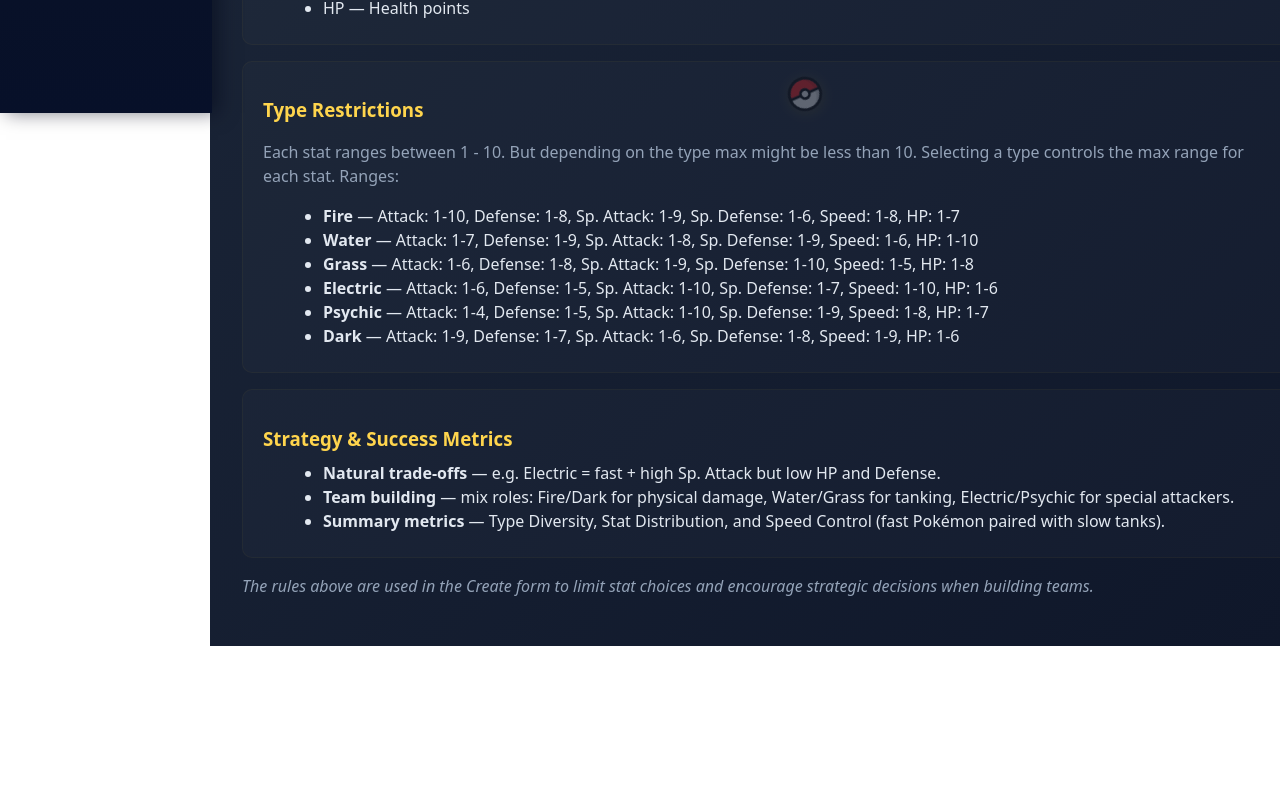
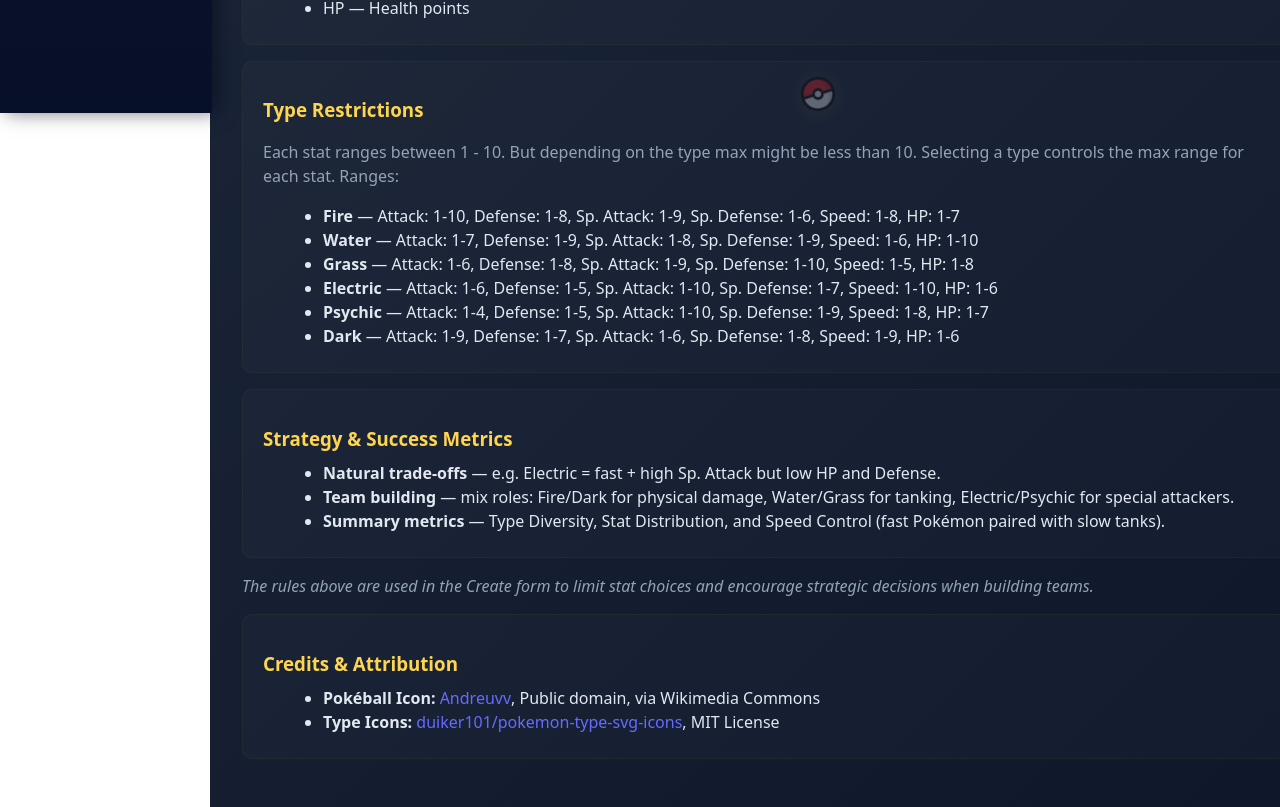
Before and after one commit to anekemuna/team-dex, a React (Vite) app: page /about in a window 1280 px wide. Shown: the part 735-1542 px from the top of the page. Before the commit the page ends 1381 px from the top, so only its background shows below. Built offline with nearby package versions, Linux system fonts and the light colour scheme; no server answers.

Commit message:
Add attribution to About page

```diff
--- a/src/pages/About.jsx
+++ b/src/pages/About.jsx
@@ -6,7 +6,8 @@
       <section>
         <p>
           Each Pokémon has a Type and six stats. Types restrict the possible
-          ranges for each stat. This means each type has clear strengths and weaknesses.
+          ranges for each stat. This means each type has clear strengths and
+          weaknesses.
         </p>
       </section>
 
@@ -94,6 +95,34 @@
         The rules above are used in the Create form to limit stat choices and
         encourage strategic decisions when building teams.
       </p>
+
+      <section>
+        <h3>Credits & Attribution</h3>
+        <ul>
+          <li>
+            <strong>Pokéball Icon:</strong>{" "}
+            <a
+              href="https://commons.wikimedia.org/wiki/File:Pok%C3%A9_Ball_icon.svg"
+              target="_blank"
+              rel="noopener noreferrer"
+            >
+              Andreuvv
+            </a>
+            , Public domain, via Wikimedia Commons
+          </li>
+          <li>
+            <strong>Type Icons:</strong>{" "}
+            <a
+              href="https://github.com/duiker101/pokemon-type-svg-icons"
+              target="_blank"
+              rel="noopener noreferrer"
+            >
+              duiker101/pokemon-type-svg-icons
+            </a>
+            , MIT License
+          </li>
+        </ul>
+      </section>
     </div>
   );
 };
```
